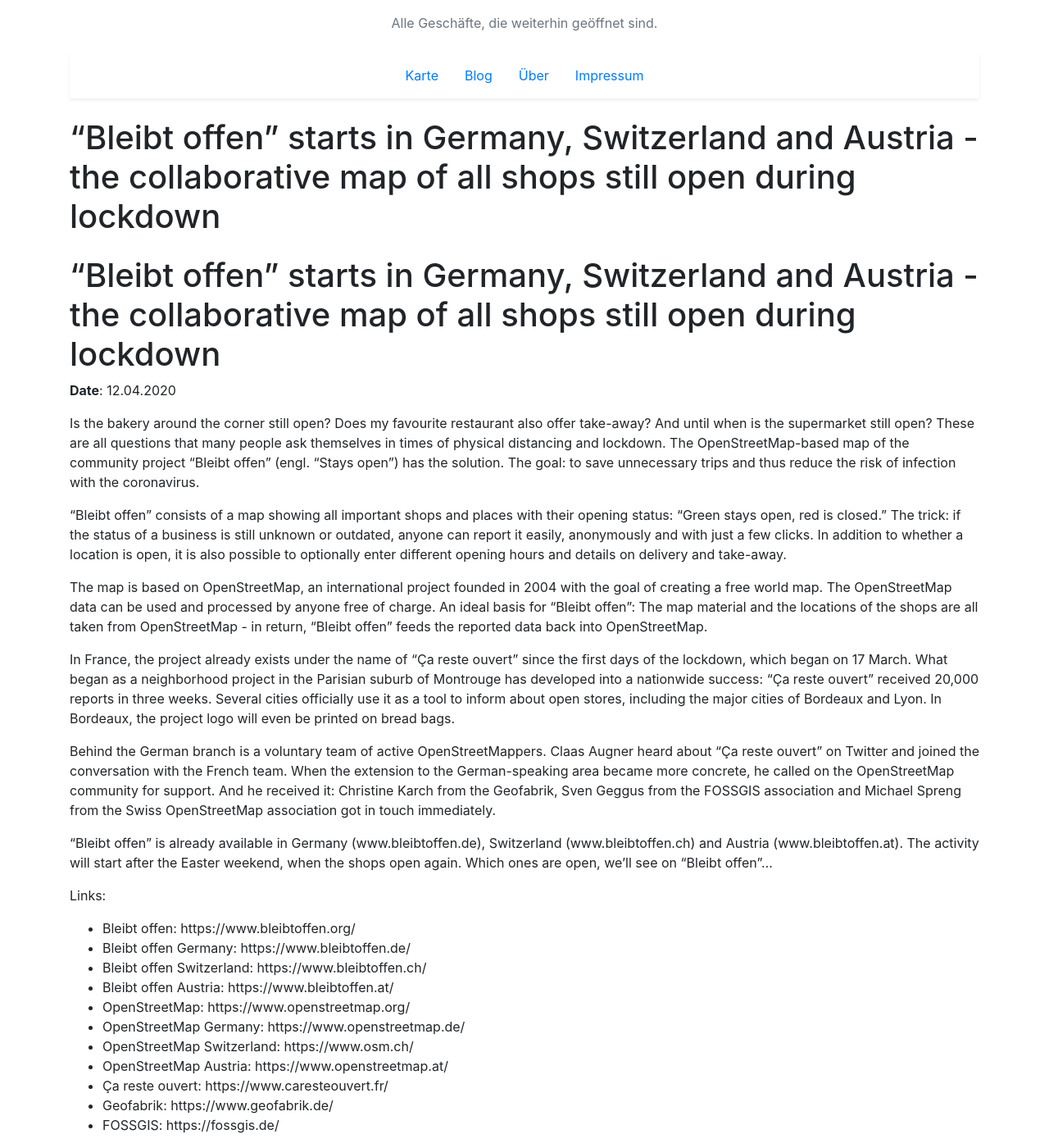
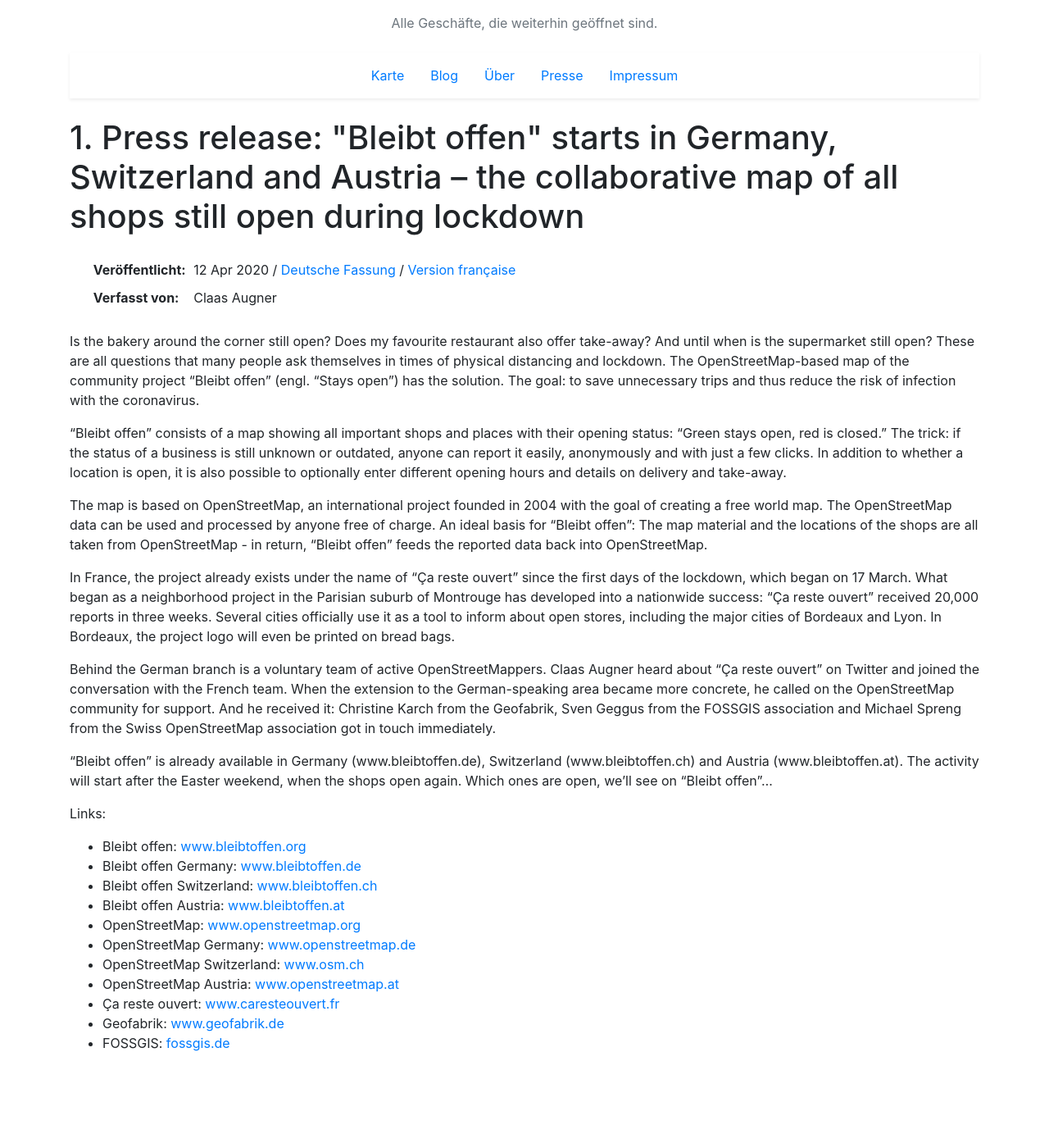
Before and after one commit to bleibtoffen/bleibtoffen, a Jekyll site: the page built from docs/_posts/2020-04-12-press-release.md, in a window 1280 px wide and 1400 px high, scrolled down 299 px. Shown: the whole window at 82% size. Built offline with Jekyll 4.4.1, drawn with Linux system fonts in a browser that asks for light colours; our own code applies the rules of GitHub Pages for plain Markdown files; after the commit the page ends 1599 px from its top, so only the background shows below that.

```diff
--- a/docs/_data/navigation.yml
+++ b/docs/_data/navigation.yml
@@ -4,5 +4,7 @@
   link: /blog.html
 - name: Über
   link: /ueber.html
+- name: Presse
+  link: /presse.html
 - name: Impressum
   link: /impressum.html
--- a/docs/_layouts/post.html
+++ b/docs/_layouts/post.html
@@ -6,7 +6,20 @@ layout: default
     {% if page.date %}
     <tr>
         <th>Veröffentlicht:</th>
-        <td>{{ page.date | date_to_string }}</td>
+        <td>
+            {{ page.date | date_to_string }}
+            {% if page.de %}
+                / <a href="{{ page.de }}">Deutsche Fassung</a>
+            {% endif %}
+
+            {% if page.en %}
+                / <a href="{{ page.en }}">English version</a>
+            {% endif %}
+
+            {% if page.fr %}
+                / <a href="{{ page.fr }}">Version française</a>
+            {% endif %}
+        </td>
     </tr>
     {% endif %}
 
--- a/docs/presse/2020-04-12/en.md
+++ b/docs/_posts/2020-04-12-press-release.md
@@ -1,6 +1,11 @@
-# "Bleibt offen" starts in Germany, Switzerland and Austria - the collaborative map of all shops still open during lockdown
-
-**Date**: 12.04.2020
+---
+layout: post
+title: '1. Press release: "Bleibt offen" starts in Germany, Switzerland and Austria – the collaborative map of all shops still open during lockdown'
+author: Claas Augner
+hide: true
+de: /2020/04/12/pressemitteilung.html
+fr: /2020/04/12/communique-de-presse.html
+---
 
 Is the bakery around the corner still open? Does my favourite restaurant also offer take-away? And until when is the supermarket still open? These are all questions that many people ask themselves in times of physical distancing and lockdown. The OpenStreetMap-based map of the community project "Bleibt offen" (engl. "Stays open") has the solution. The goal: to save unnecessary trips and thus reduce the risk of infection with the coronavirus.
 
--- a/docs/blog.html
+++ b/docs/blog.html
@@ -4,10 +4,12 @@ title: Blog
 
 <div class="list-group">
   {% for post in site.posts %}
+    {% unless post.hide %}
     <a class="list-group-item list-group-item-action" href="{{ post.url }}">
       <span class="badge badge-secondary badge-pill float-right">{{ post.date | date_to_string }}</span>
       <strong class="text-primary">{{ post.title }}</strong>
       <p>{{ post.excerpt }}</p>
     </a>
+    {% endunless %}
   {% endfor %}
 </ul>
```
Also changed, not shown: other parts of docs/_posts/2020-04-12-press-release.md (+11 -11 lines), docs/_data/presse.yml (added, +19 -0 lines), docs/_includes/presse.html (added, +10 -0 lines), docs/_posts/2020-04-12-communique-de-presse.md (renamed from docs/presse/2020-04-12/fr.md, +19 -14 lines), docs/_posts/2020-04-12-pressemitteilung.md (renamed from docs/presse/2020-04-12/de.md, +18 -14 lines), docs/presse.md (added, +32 -0 lines), docs/assets/images/presse/Banner-alternativ.jpg (renamed from docs/presse/2020-04-12/Banner-alternativ.jpg), docs/assets/images/presse/Banner.jpg (renamed from docs/presse/2020-04-12/Banner.jpg), docs/assets/images/presse/Logo-horizontal.jpg (renamed from docs/presse/2020-04-12/Logo-horizontal.jpg), docs/assets/images/presse/Logo-mobil.jpg (renamed from docs/presse/2020-04-12/Logo-mobil.jpg), docs/assets/images/presse/Logo-vertikal.jpg (renamed from docs/presse/2020-04-12/Logo-vertikal.jpg), docs/assets/images/presse/Screenshot_Berlin.png (renamed from docs/presse/2020-04-12/Screenshot_Berlin_Rewe.png), docs/assets/images/presse/Screenshot_Strasbourg.png (renamed from docs/presse/2020-04-12/Screenshot_Strasbourg.png), docs/assets/images/presse/Screenshot_Zuerich.png (renamed from docs/presse/2020-04-12/Screenshot_Zuerich_Brezelkoenig.png).
